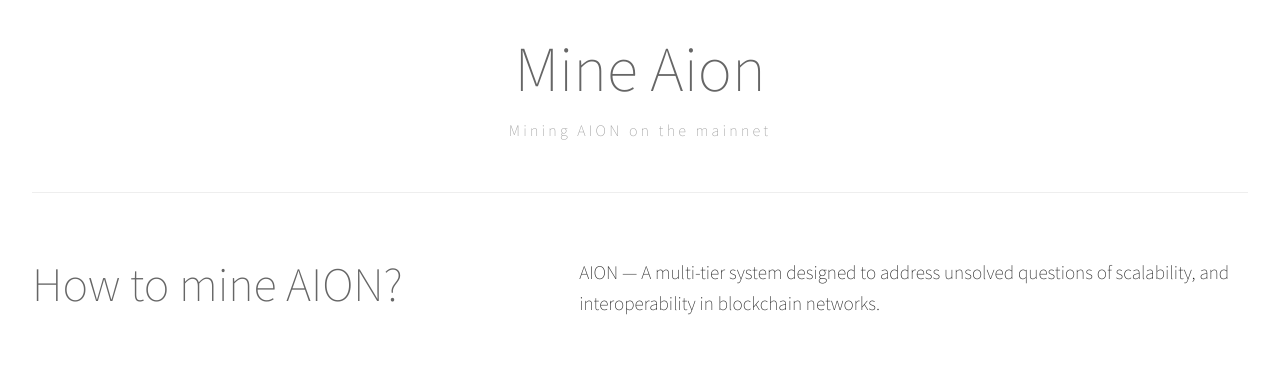
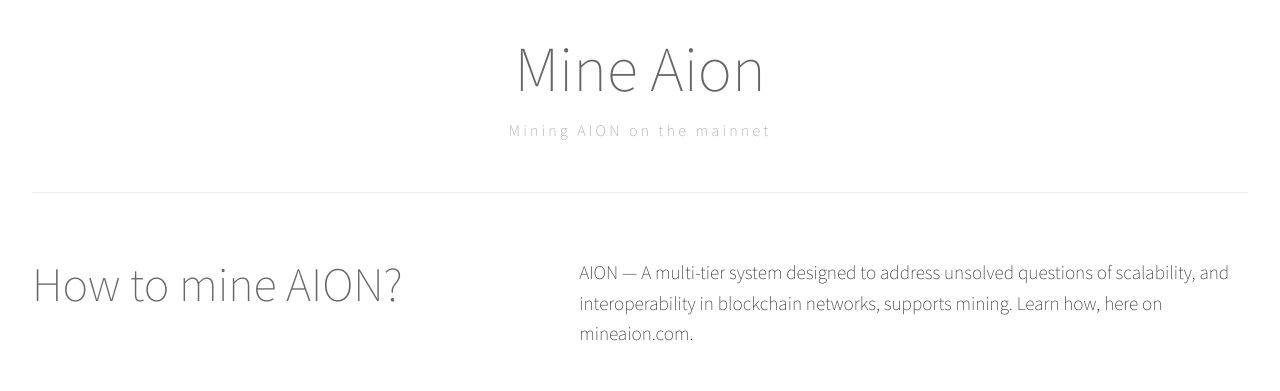
Before and after one commit to mineaion/mineaion.github.io, a plain HTML site: page index.html in a window 1280 px wide. Drawn offline with Linux system fonts and the light colour scheme; a script that the page names is missing.

Commit message:
Update index.html

```diff
--- a/index.html
+++ b/index.html
@@ -168,7 +168,7 @@
           <h2>How to mine AION?</h2>
       </header>
       <div class="content">
-        <p>AION — A multi-tier system designed to address unsolved questions of scalability, and interoperability in blockchain networks.</p>
+        <p>AION — A multi-tier system designed to address unsolved questions of scalability, and interoperability in blockchain networks, supports mining. Learn how, here on mineaion.com.</p>
       </div>
     </article>
 
```
